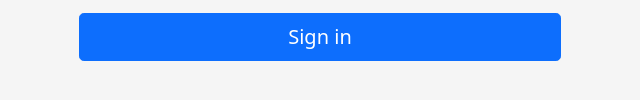
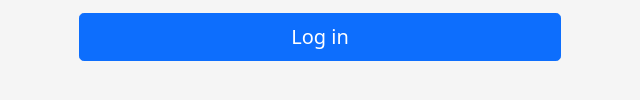
Before and after one commit to vanshajkataria/Avllo_Project-1, a plain HTML site: page login.html in a window 1280 px wide. Shown: the part 348-448 px from the top of the page, 320-960 px from the left. Drawn offline with nearby package versions, Linux system fonts and the light colour scheme.

Commit message:
Update login.html

```diff
--- a/login.html
+++ b/login.html
@@ -51,7 +51,7 @@
             <input type="checkbox" value="remember-me"> Remember me
           </label>
         </div>
-        <button class="w-100 btn btn-lg btn-primary" type="submit">Sign in</button>
+        <button class="w-100 btn btn-lg btn-primary" type="submit">Log in</button>
       </form>
   </main>
 
```
